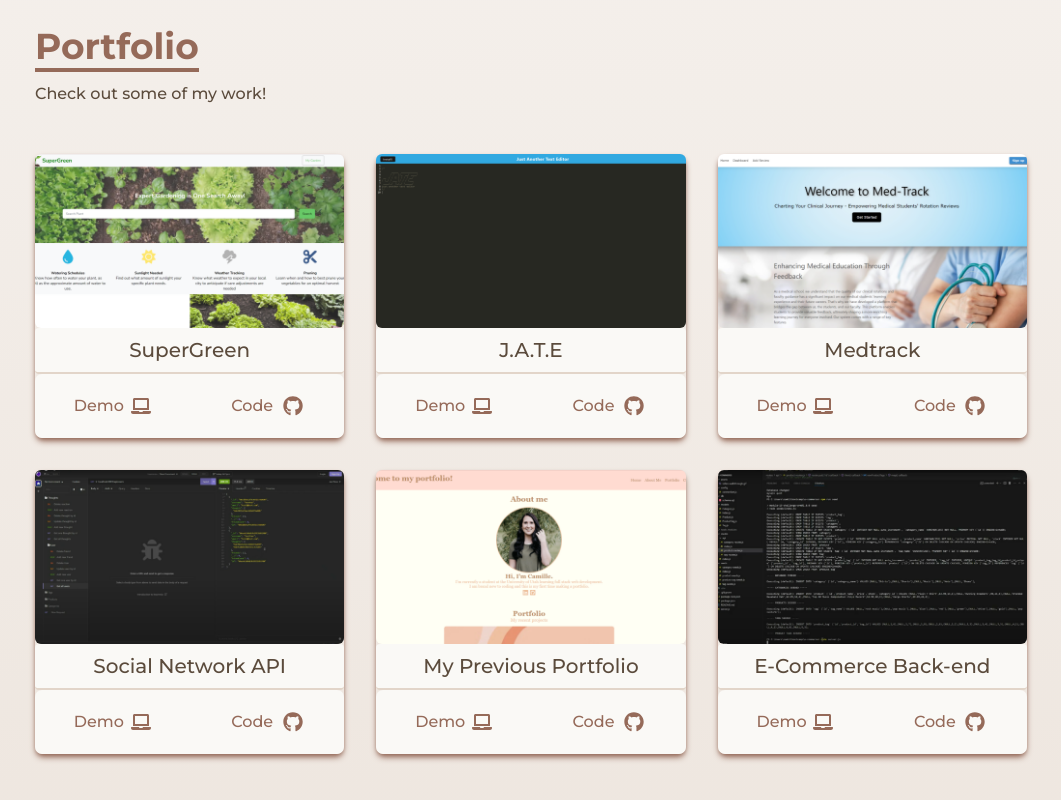
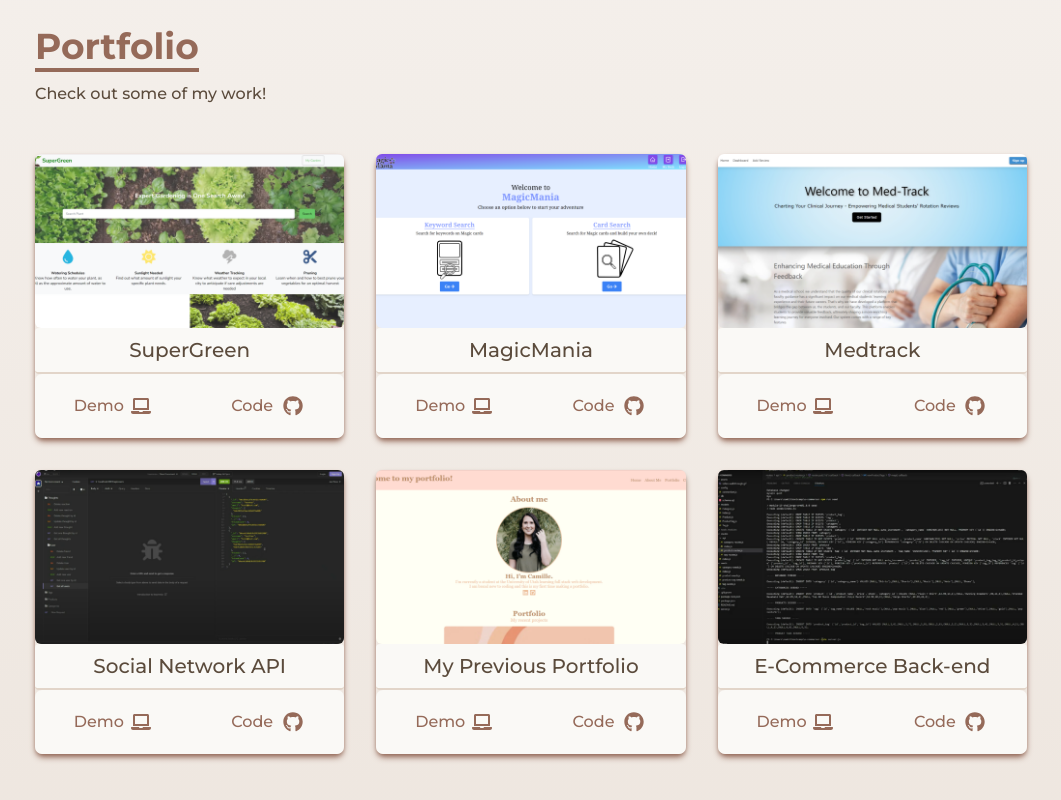
Before and after one commit to camilleramos1/react-portfolio, a React (Create React App) app: page / in a window 1280 px wide. Shown: the part 1630-2430 px from the top of the page, without its empty margins (109-1170 px from the left). Built offline with nearby package versions, Linux system fonts and the light colour scheme.

Commit message:
updated portfolio and linkedin

```diff
--- a/package.json
+++ b/package.json
@@ -1,4 +1,5 @@
 {
+  "homepage": "http://camilleramos1.github.io/react-portfolio",
   "name": "portfolio",
   "version": "0.1.0",
   "private": true,
@@ -18,7 +19,9 @@
     "start": "react-scripts start",
     "build": "react-scripts build",
     "test": "react-scripts test",
-    "eject": "react-scripts eject"
+    "eject": "react-scripts eject",
+    "predeploy": "npm run build",
+    "deploy": "gh-pages -d build"
   },
   "eslintConfig": {
     "extends": [
@@ -39,6 +42,7 @@
     ]
   },
   "devDependencies": {
+    "gh-pages": "^6.0.0",
     "tailwindcss": "^3.3.3"
   }
 }
--- a/src/components/Portfolio.jsx
+++ b/src/components/Portfolio.jsx
@@ -1,6 +1,6 @@
 import React from 'react'
 import superGreen from '../assets/portfolio/supergreen-pic.png';
-import jate from '../assets/portfolio/jate.png';
+import magicMania from '../assets/portfolio/magicmania.png';
 import medtrack from '../assets/portfolio/medtrack-pic.png';
 import socialApi from '../assets/portfolio/social-api.png';
 import portfolio from '../assets/portfolio/portfolioscreenshot.png';
@@ -24,14 +24,14 @@ const Portfolio = () => {
     },
     {
       id: 2,
-      src: jate,
+      src: magicMania,
       child: (
         <>
-        J.A.T.E
+        MagicMania
         </>
       ),
-      deployed: 'https://serene-sea-17695-cca51c95e088.herokuapp.com/',
-      code: 'https://github.com/camilleramos1/text-editor',
+      deployed: 'https://maniamagic-2b772cb3f9e0.herokuapp.com/',
+      code: 'https://github.com/mayaj0yce/magicMania',
     },
     {
       id: 3,
--- a/src/components/SocialLinks.jsx
+++ b/src/components/SocialLinks.jsx
@@ -14,7 +14,7 @@ const SocialLinks = () => {
                 LinkedIn <FaLinkedin size={25}/>
                 </>
             ),
-            href: 'https://linkedin.com',
+            href: 'https://www.linkedin.com/in/camille-ramos-8b3974297/',
             style: 'rounded-tr-md',
         },
         {
```
Also changed, not shown: src/assets/portfolio/magicmania.png (added).
